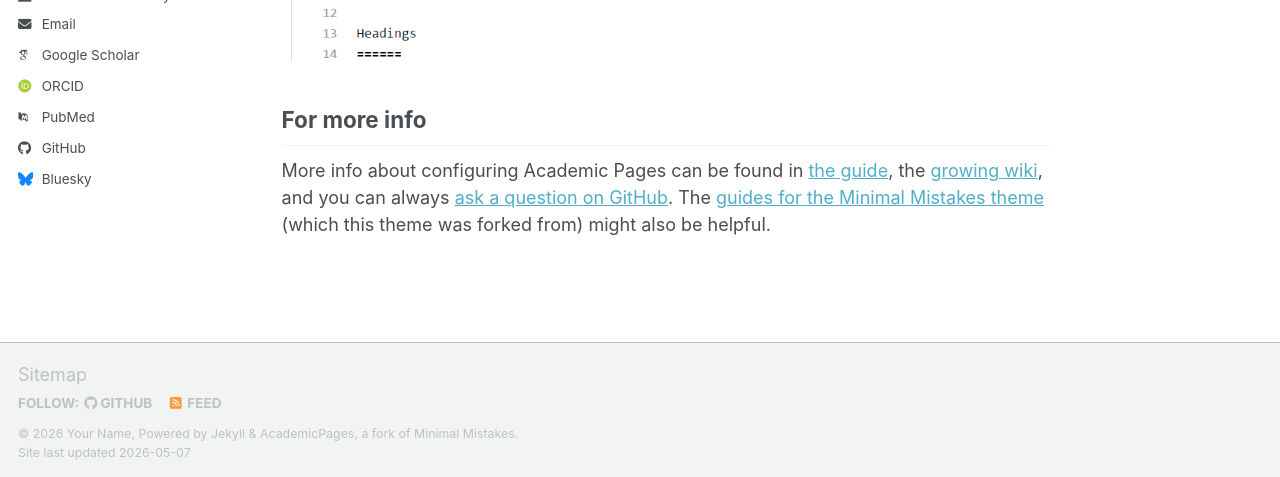
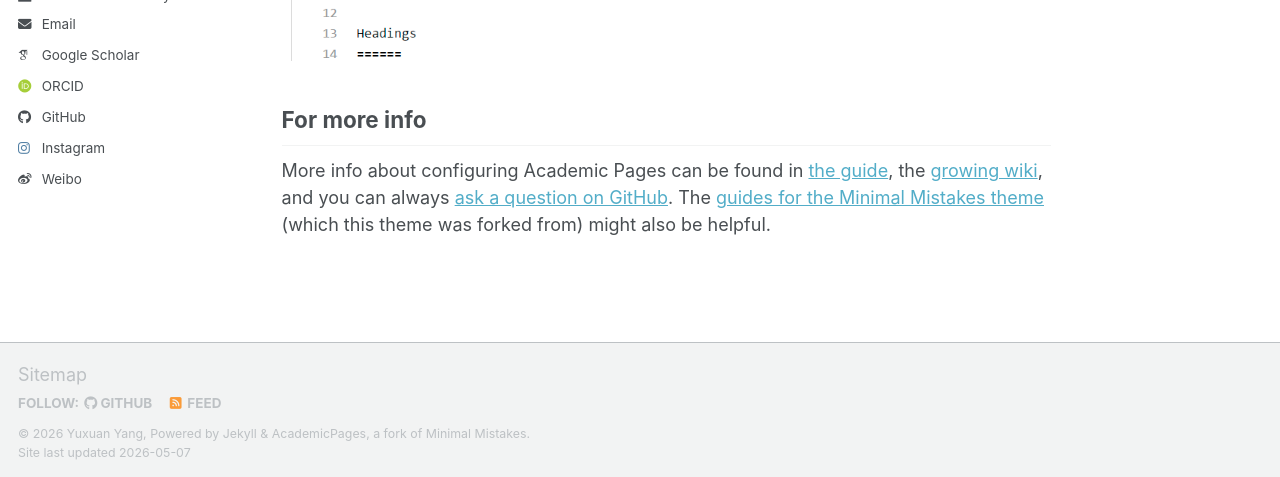
Before and after one commit to JsSparkyyx/JsSparkyyx.github.io, a Jekyll site: the page built from _pages/about.md, in a window 1280 px wide and 900 px high, scrolled down 2720 px. Shown: the part 420-897 px from the top of the window. Built offline with Jekyll 4.4.1, drawn with Linux system fonts in a browser that asks for light colours; some web fonts are replaced; a script bundle is joined from its source files by our own code; library files that are not in the unit come from our copies; some of the changed lines change nothing that is shown.

Commit message:
Update _config.yml

```diff
--- a/_config.yml
+++ b/_config.yml
@@ -11,9 +11,9 @@
 site_theme               : "default" # The available themes options are "default", "air", "sunrise", "mint", "dirt" and "contrast"
 title                    : "Your Name / Site Title"
 title_separator          : "-"
-name                     : &name "Your Name"
+name                     : &name "Yuxuan Yang"
 description              : &description "Your Name's academic portfolio"   # Update this with a general description of your site, this is the default if not overridden by a page
-url                      : https://academicpages.github.io # The base hostname & protocol for your site e.g. "https://[your GitHub username].github.io",
+url                      : https://JsSparkyyx.github.io # The base hostname & protocol for your site e.g. "https://[your GitHub username].github.io",
                                                            # or if you already have some other page hosted on Github then use "https://[your GitHub username].github.io/[Your Repo Name]"
 baseurl                  : "" # the subpath of your site, e.g. "/blog"
 repository               : "academicpages/academicpages.github.io"
@@ -35,13 +35,13 @@
   # Academic websites
   academia         : # URL
   arxiv            : # URL - Update with the correct link to your profile
-  googlescholar    : "https://scholar.google.com/citations?user=PS_CX0AAAAAJ"
+  googlescholar    : "https://scholar.google.com/citations?user=KbhnHykAAAAJ&hl=zh-CN"
   inspire-hep      : # URL
   impactstory      : # URL
-  orcid            : "https://orcid.org/yourorcidurl"
+  orcid            : "https://orcid.org/0009-0006-7647-575X"
   semantic         : # URL
   ssrn             : # URL
-  pubmed           : "https://www.ncbi.nlm.nih.gov/pubmed/?term=john+snow"
+  pubmed           :
   researchgate     : # URL
   scopus           : # URL
   zotero           : # URL
@@ -57,14 +57,14 @@
 
   # Social media
   artstation       : # Username
-  bluesky          : "bsky.app" # Replace this with you Bluesky username
+  bluesky          : # Replace this with you Bluesky username
   facebook         : # Username
   flickr           : # Username
   foursquare       : # Username
   goodreads        : # Username
   google_plus      : # Username
   keybase          : # Username
-  instagram        : # Username
+  instagram        : jssparkyyx # Username
   lastfm           : # Username
   linkedin         : # Username
   mastodon         : # URL
@@ -76,7 +76,7 @@
   tumblr           : # Username
   twitter          : # Username for X / Twitter
   vine             : # Username
-  weibo            : # Username
+  weibo            : JsSparkYyx # Username
   wikipedia        : # Username
   xing             : # Username
   youtube          : # Username
```
